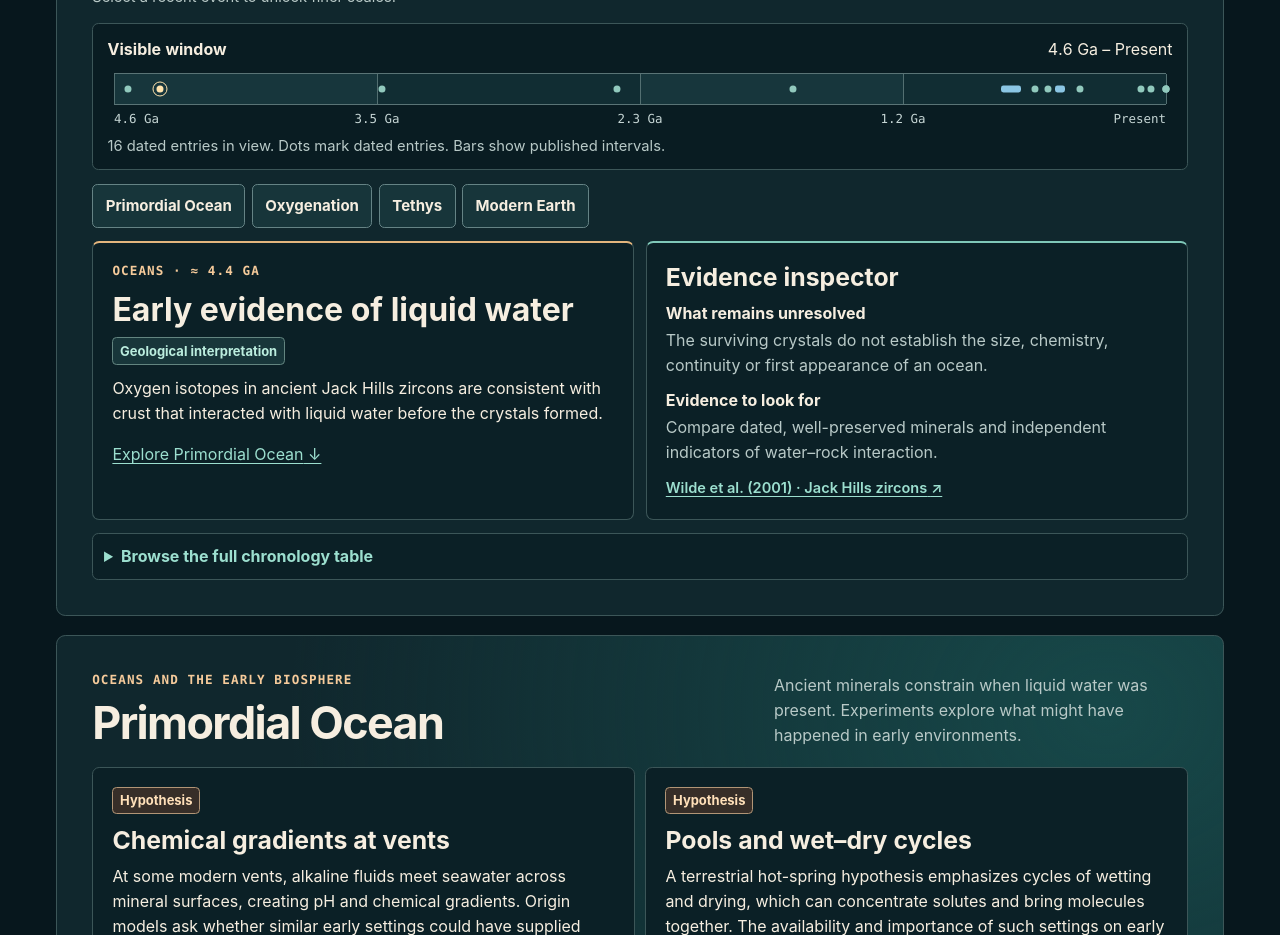
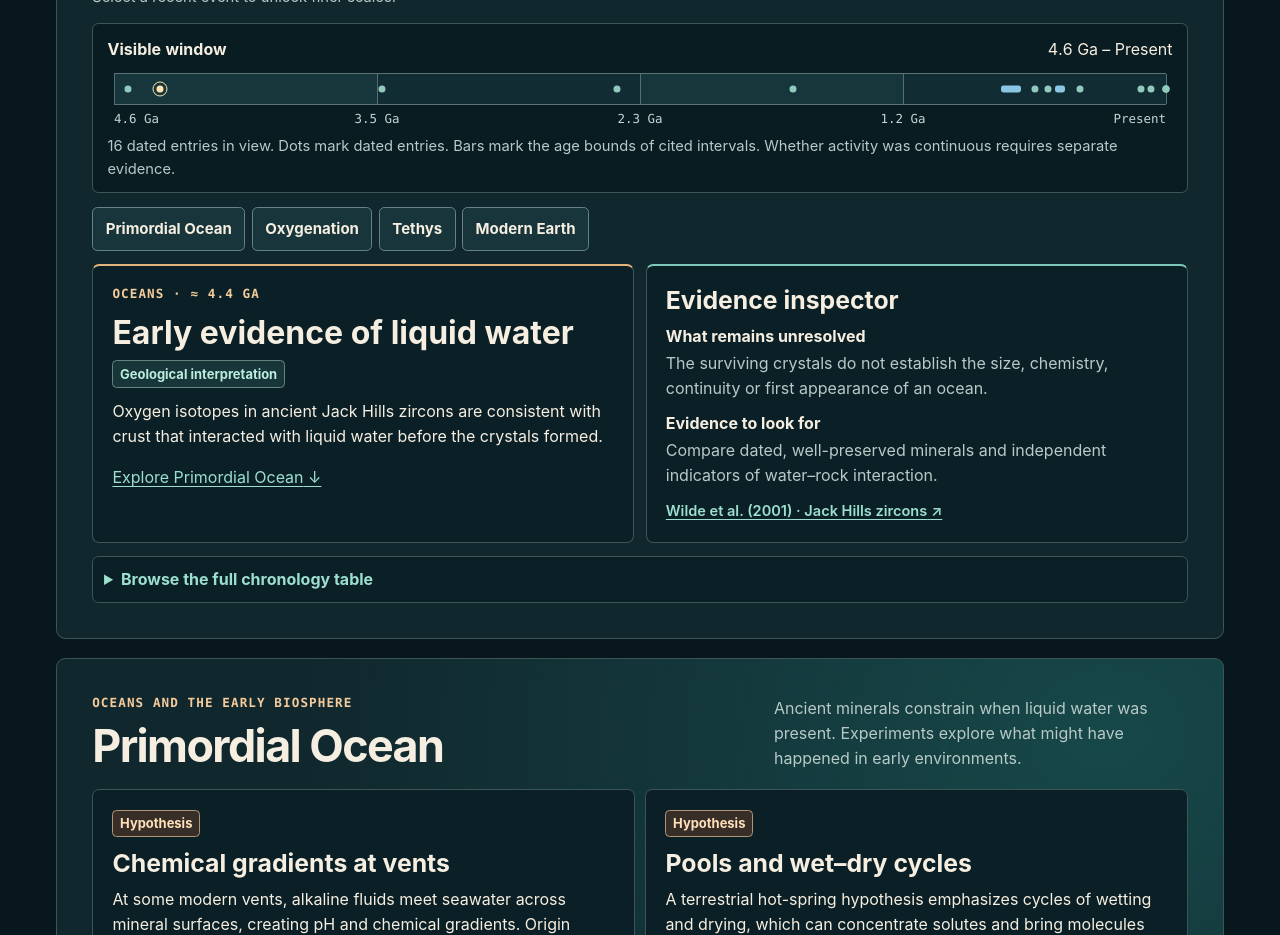
Before and after one commit to DanielBarletta81/strata-builds, a Next.js app: page /deep-time in a window 1280 px wide. Shown: the part 900-1835 px from the top of the page. Built offline with nearby package versions, Linux system fonts and the light colour scheme.

Commit message:
STRATA-014: Clarify geological interval bars

```diff
--- a/src/features/deep-time/engine.tsx
+++ b/src/features/deep-time/engine.tsx
@@ -99,7 +99,7 @@ export function TimeEngine() {
       <div className={styles.plot}>
         <p className={styles.windowLabel}><strong>Visible window</strong> {axisLabel(window.older, selection.level)} – {axisLabel(window.younger, selection.level)}</p>
         <Ruler selection={selection} window={window} />
-        <p className={styles.smallText}>{count} dated {count === 1 ? 'entry' : 'entries'} in view. Dots mark dated entries. Bars show published intervals.</p>
+        <p className={styles.smallText}>{count} dated {count === 1 ? 'entry' : 'entries'} in view. Dots mark dated entries. Bars mark the age bounds of cited intervals. Whether activity was continuous requires separate evidence.</p>
         {active.when.kind === 'unresolved' && <p className={styles.undated} data-undated>This event has no assigned date. The ruler stays at the previous dated selection.</p>}
       </div>
 
```
Also changed, not shown: test/routes.smoke.mjs (+2 -0 lines).
